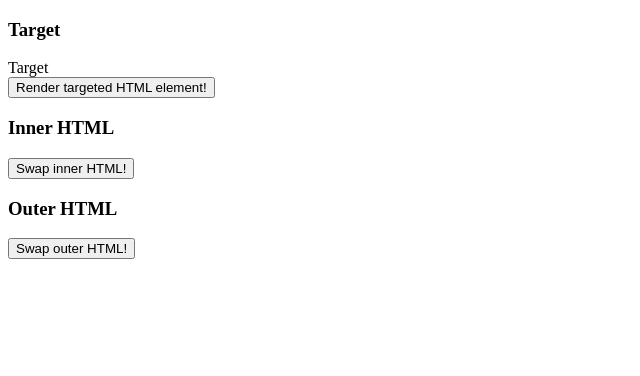
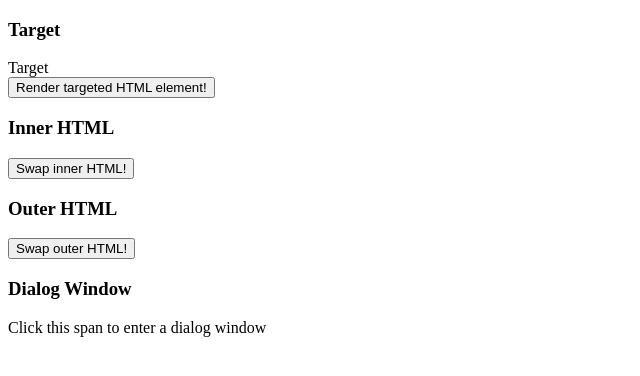
Before and after one commit to ColeJJ/fse_htmx, a website: page public/index.html in a window 1280 px wide. Shown: the whole page, without its empty margins (0-640 px from the left). Drawn offline with Linux system fonts and the light colour scheme.

Commit message:
added examples

```diff
--- a/public/index.html
+++ b/public/index.html
@@ -25,5 +25,18 @@
             hx-trigger="click"
             hx-swap="outerHTML"
     >Swap outer HTML!</button>
+
+    <h3>Dialog Window</h3>
+    <div>
+        <span class="btn"
+                hx-trigger="click"
+                hx-post="/dialog"
+                hx-prompt="Enter a string"
+                hx-confirm="Are you sure?"
+                hx-target="#response">
+            Click this span to enter a dialog window
+        </span>
+        <div id="response"></div>
+    </div>
 </body>
 </html>
```
Also changed, not shown: server.js (+7 -0 lines).
